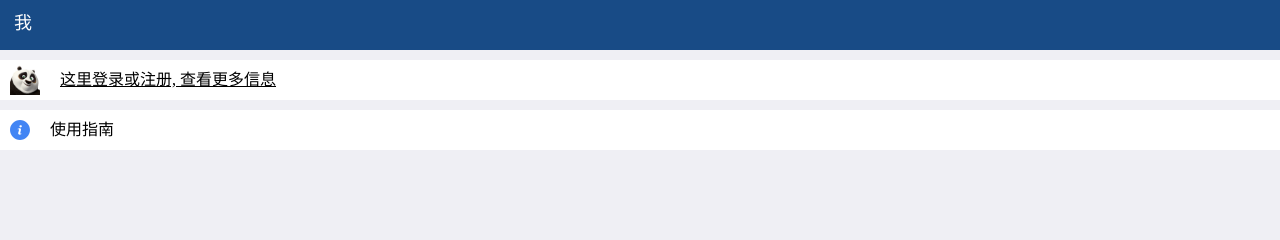
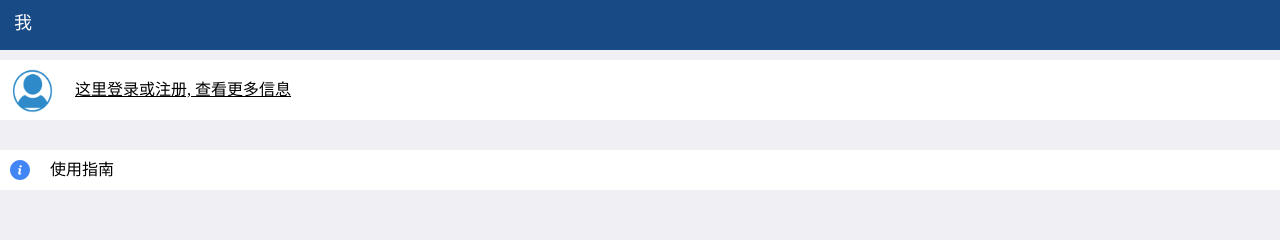
Before and after one commit to yellowbee/user-pool-vue, a Vue app: page /me in a window 1280 px wide. Shown: the top 240 px of the page. Built offline with nearby package versions, Linux system fonts and the light colour scheme; what mint-ui, vue-awesome-picker would draw is missing.

Commit message:
changes avatar image

```diff
--- a/src/components/me/Me.vue
+++ b/src/components/me/Me.vue
@@ -3,13 +3,13 @@
         <!-- <div class="wrapper" ref="wrapper"> -->
             <Header :title="'我'"/>
             <div class="find-content">
-                <div class="friend-circle">
-                <img class="avatar-img" src="../../assets/me/panda.png" />
+                <div class="avatar-bar">
+                <img class="avatar-img" src="../../assets/me/avatar.png" />
                 <router-link v-if="!isLoggedIn" tag="div" @click.native="onClickSubRoute" to="/me/sign-in">
                     <span class="label-text">这里登录或注册, 查看更多信息</span>
                 </router-link>
                 </div>
-                <router-link tag="div" class="friend-circle" to="/me/how-to">
+                <router-link tag="div" class="menu-bar" to="/me/how-to">
                     <img class="find-img" src="../../assets/me/guide.svg" />
                     <span class="find-item">使用指南</span>
                 </router-link>
@@ -89,16 +89,16 @@
         width: 100%;
         overflow: hidden;
     }
-    .friend-circle{
+    .avatar-bar{
         display: flex;
         align-items: center;
         left: 0;
-        height: 40px;
+        height: 60px;
         padding: 8px 10px;
         margin-top: 10px;
         background-color: #fff;
     }
-    .exit {
+    .exit, .menu-bar {
         display: flex;
         align-items: center;
         left: 0;
@@ -113,8 +113,8 @@
         padding-right: 20px;
     }
     .avatar-img {
-        height: 30px;
-        width: 30px;
+        height: 45px;
+        width: 45px;
         padding-right: 20px;
     }
     .animated.faster {
--- a/src/components/me/Signin.vue
+++ b/src/components/me/Signin.vue
@@ -22,11 +22,11 @@
                     </mt-button>
                 </form>
             </div>
-            <router-link tag="div" @click.native="onClickSubRoute" class="helper-text" to="/me/sign-in/sign-up">
+            <router-link tag="div" class="helper-text" to="/me/sign-in/sign-up">
                 还没有账号? 请注册
             </router-link>
         </div>
-            <router-view @backToMe="onBackToMe"></router-view>
+            <router-view></router-view>
         </div>
     </transition>
 </template>
```
Also changed, not shown: src/assets/me/avatar.png (added), src/assets/me/panda.png (deleted).
